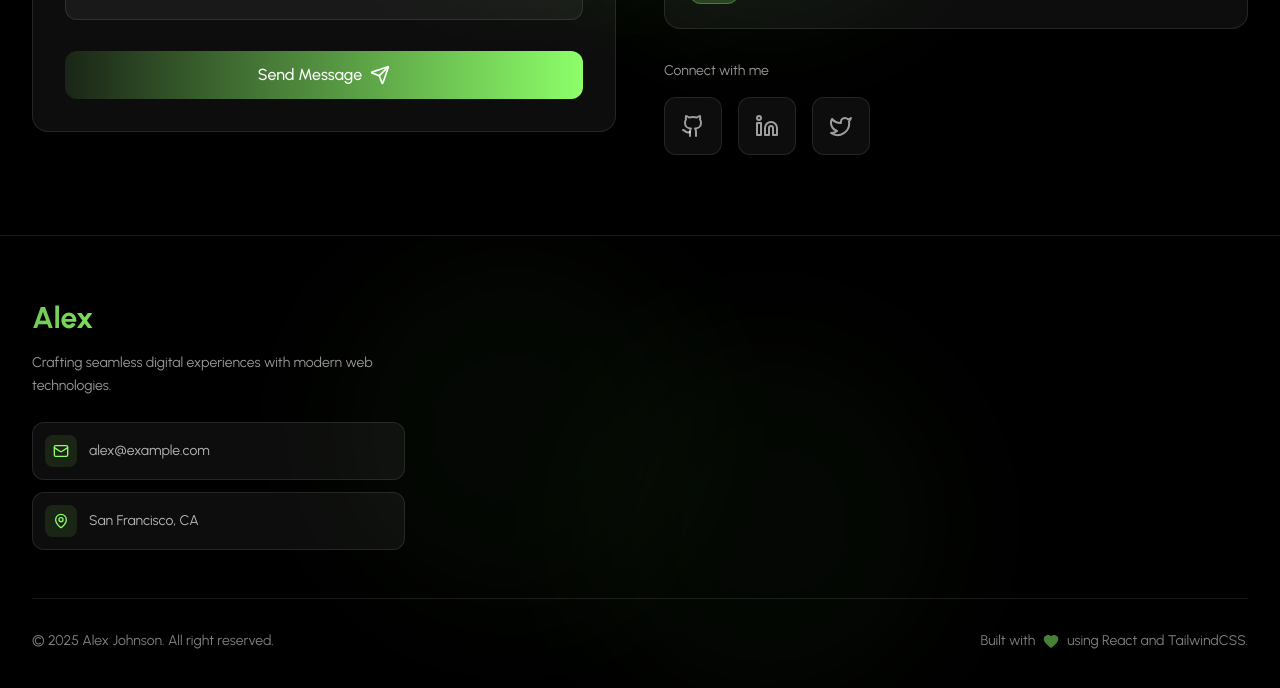
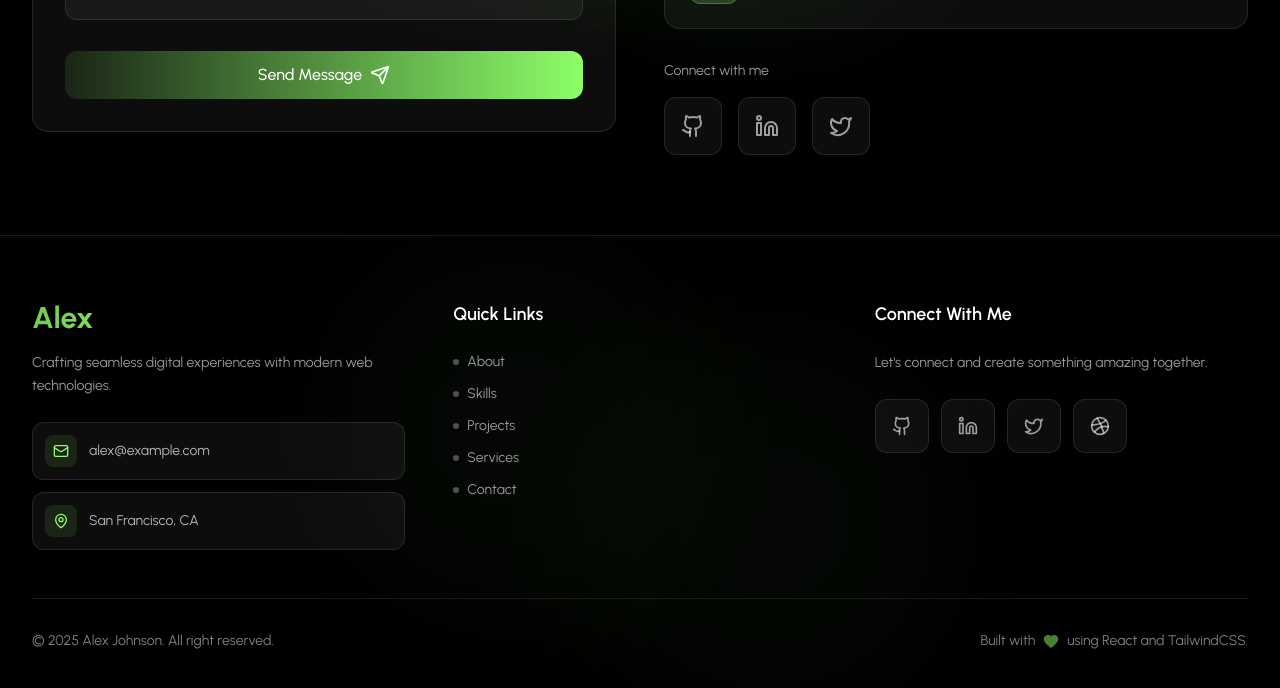
Before and after one commit to sageethhimachala/portfolio, a React (Vite) app in the folder react-dev-portfolio/: page / in a window 1280 px wide. Shown: the part 6092-6780 px from the top of the page. Built offline with nearby package versions, Linux system fonts and the light colour scheme.

Commit message:
added social icons in footer

```diff
--- a/react-dev-portfolio/src/App.jsx
+++ b/react-dev-portfolio/src/App.jsx
@@ -11,7 +11,7 @@ import Footer from "./components/layout/Footer";
 
 function App() {
   return (
-    <div className="min-h-screen bg-black pb-[1100vh]">
+    <div className="min-h-screen bg-black">
       <Navbar />
       <main>
         <Hero />
--- a/react-dev-portfolio/src/components/layout/Footer.jsx
+++ b/react-dev-portfolio/src/components/layout/Footer.jsx
@@ -62,6 +62,56 @@ const Footer = () => {
               </div>
             </div>
           </FadeIn>
+
+          <FadeIn delay={100}>
+            <div>
+              <h4 className="text-white font-semibold mb-6 text-lg">
+                Quick Links
+              </h4>
+              <ul className="space-y-3">
+                {NAV_LINKS.map((link) => (
+                  <li key={link.id}>
+                    <button
+                      onClick={() => scrollToSection(link.id)}
+                      className="group flex items-center gap-2 text-white/60 hover:text-primary transition-all duration-300"
+                    >
+                      <div className="w-1.5 h-1.5 rounded-full bg-white/30 group-hover:bg-primary group-hover:w-2 transition-all duration-300" />
+                      <span className="text-sm">{link.label}</span>
+                    </button>
+                  </li>
+                ))}
+              </ul>
+            </div>
+          </FadeIn>
+
+          <FadeIn delay={200}>
+            <div>
+              <h4 className="text-white font-semibold mb-6 text-lg">
+                Connect With Me
+              </h4>
+              <p className="text-white/60 text-sm mb-6 leading-relaxed">
+                Let's connect and create something amazing together.
+              </p>
+              <div className="flex flex-wrap gap-3">
+                {Object.entries(SOCIAL_LINKS).map(([platform, url]) => {
+                  const Icon = socialIcons[platform];
+                  return Icon ? (
+                    <a
+                      key={platform}
+                      href={url}
+                      target="_blank"
+                      rel="noopener noreferrer"
+                      className="group relative p-4 bg-white/5 rounded-xl border border-white/10 hover:bg-white/10 hover:border-primary/50 hover:scale-110 transition-all duration-300"
+                      aria-label={`Connect on ${platform}`}
+                    >
+                      <Icon className="w-5 h-5 text-white/60 group-hover:text-primary transition-colors duration-300" />
+                      <div className="absolute inset-0 bg-linear-to-br from-primary/0 to-primary/0 group-hover:from-primary/10 group-hover:to-primary/5 rounded-xl transition-all duration-300 pointer-events-none" />
+                    </a>
+                  ) : null;
+                })}
+              </div>
+            </div>
+          </FadeIn>
         </div>
         <FadeIn delay={300}>
           <div className="pt-8 border-t border-white/10">
```
